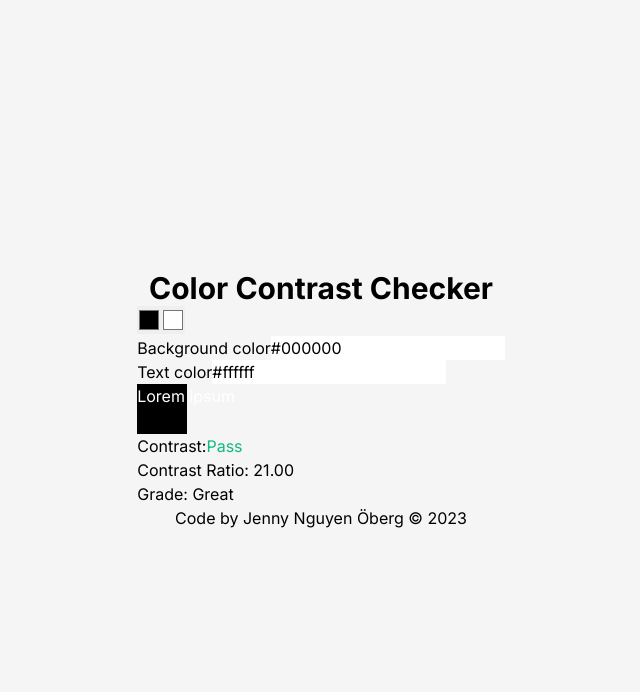
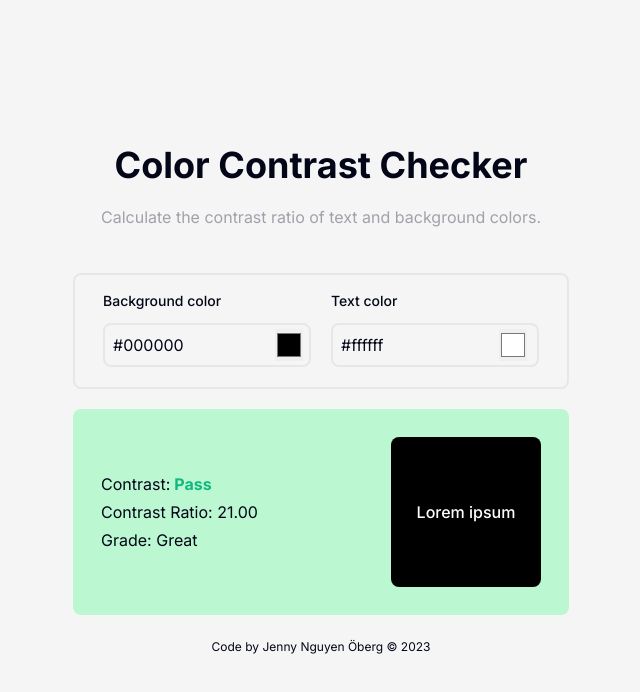
Before and after one commit to jennynguyenoberg/color-checker-TDD, a Next.js app: page / in a window 1280 px wide. Shown: the top 692 px of the page, without its empty margins (319-959 px from the left). Built offline with nearby package versions, Linux system fonts and the light colour scheme.

Commit message:
Update and add final styling

```diff
--- a/app/components/ColorInput/index.tsx
+++ b/app/components/ColorInput/index.tsx
@@ -19,13 +19,14 @@ const ColorInput: React.FC<ColorInputProps> = ({
   }
 
   return (
-    <div>
-      <label>{label}</label>
+    <div className='flex flex-col gap-3'>
+      <label className='text-sm font-medium'>{label}</label>
       <input
         type="text"
         value={value}
         onChange={handleChange}
         placeholder={placeholder}
+        className='w-52 bg-neutral-100 p-2 flex justify-between border-2 border-solid border-gray-200 rounded-lg'
       />
     </div>
   )
--- a/app/components/ColorPreview/index.tsx
+++ b/app/components/ColorPreview/index.tsx
@@ -5,8 +5,8 @@ interface ColorPreviewProps {
 
 const ColorPreview: React.FC<ColorPreviewProps> = ({ color1, color2 }) => {
   return (
-    <div style={{ color: color2, width: '50px', height: '50px' }}>
-      <div style={{ backgroundColor: color1, width: '50px', height: '50px' }}>
+    <div style={{ color: color2}}>
+      <div className='text-center flex items-center justify-center border-solid rounded-lg font-medium' style={{ backgroundColor: color1, width: '150px', height: '150px' }}>
         <p style={{ position: 'absolute' }}>Lorem ipsum</p>
       </div>
     </div>
--- a/app/components/ContrastResult/index.tsx
+++ b/app/components/ContrastResult/index.tsx
@@ -9,14 +9,14 @@ const ContrastResult: React.FC<ContrastResultProps> = ({ result }) => {
 
   const colorElement =
     result === 'Pass' ? (
-      <div className="text-emerald-500" data-testid="green-element">Pass</div>
+      <div className="text-emerald-500 font-bold" data-testid="green-element">Pass</div>
     ) : (
-      <div className="text-red-500" data-testid="red-element">Fail</div>
+      <div className="text-red-500 font-bold" data-testid="red-element">Fail</div>
     )
 
   return (
-    <p className="flex row-span-1">
-      Contrast: <div>{colorElement}</div>
+    <p className="flex flex-row gap-1">
+      Contrast:<div>{colorElement}</div>
     </p>
   )
 }
--- a/app/components/Footer/index.tsx
+++ b/app/components/Footer/index.tsx
@@ -1,5 +1,7 @@
+import Link from "next/link"
+
 const Footer: React.FC = () => {
-  return <footer>Code by Jenny Nguyen Öberg © 2023 </footer>
+  return <footer className="text-xs ">Code by <Link className='hover:text-sky-600' href={'http.//jennynuyenoberg.com'}>Jenny Nguyen Öberg</Link> © 2023 </footer>
 }
 
 export default Footer
--- a/app/components/Header/index.tsx
+++ b/app/components/Header/index.tsx
@@ -1,5 +1,10 @@
 const Header: React.FC = () => {
-  return <h1 className="text-3xl font-bold">Color Contrast Checker</h1>
+  return (
+    <div className="text-center">
+      <h1 className="text-4xl font-bold"> Color Contrast Checker</h1>
+      <p className="text-m my-5 text-zinc-400">Calculate the contrast ratio of text and background colors.</p>
+    </div>
+  )
 
 }
 
--- a/app/components/Home/index.tsx
+++ b/app/components/Home/index.tsx
@@ -38,43 +38,45 @@ const Home: React.FC<HomeProps> = () => {
   }
 
   return (
-    <div className='h-screen w-screen flex justify-center items-center flex-col bg-neutral-100'>
+    <div className='h-screen w-screen flex justify-center items-center flex-col bg-neutral-100 text-slate-950	'>
       <Header />
-      <div>
-        <div>
+      <div className='m-6'>
+        <div className='mb-5'>
+          <div className='flex flex-row justify-around relative'>
             <input
               type="color"
               value={color1}
               onChange={(e) => setColor1(e.target.value)}
               aria-label="Background color"
-            className='w-6 h-7 cursor-pointer'
+              className='w-7 h-8 cursor-pointer fixed inline-block mt-14 mr-16'
             />
             <input
               type="color"
               value={color2}
               onChange={(e) => setColor2(e.target.value)}
               aria-label="Text color"
-            className='w-6 h-7 cursor-pointer'
+              className='w-7 h-8 cursor-pointer fixed mt-14 ml-96'
             />
           </div>
-        <div>
+          <div className='flex flex-row px-7 pt-4 pb-5 gap-5 justify-between border-2 border-solid border-gray-200 rounded-lg'>
             <ColorInput
               value={color1}
               onChange={(value) => setColor1(value)}
-            placeholder="Enter HEX color"
+              placeholder="#000000"
               label="Background color"
             />
             <ColorInput
               value={color2}
               onChange={(value) => setColor2(value)}
-            placeholder="Enter HEX color"
+              placeholder="#ffffff"
               label="Text color"
             />
           </div>
-        <div>
+        </div>
+        <div className='bg-green-200 flex flex-row-reverse justify-between items-center p-7 gap-70 border-solid rounded-lg'>
           <ColorPreview color1={color1} color2={color2} />
           {contrastRatio !== null && (
-            <div>
+            <div className='flex flex-col gap-1'>
               <Result result={result} />
               <Ratio contrastRatio={contrastRatio} />
               <Grade contrastGrade={contrastGrade} />
```
Lines whose indentation alone changed are shown as unchanged.
